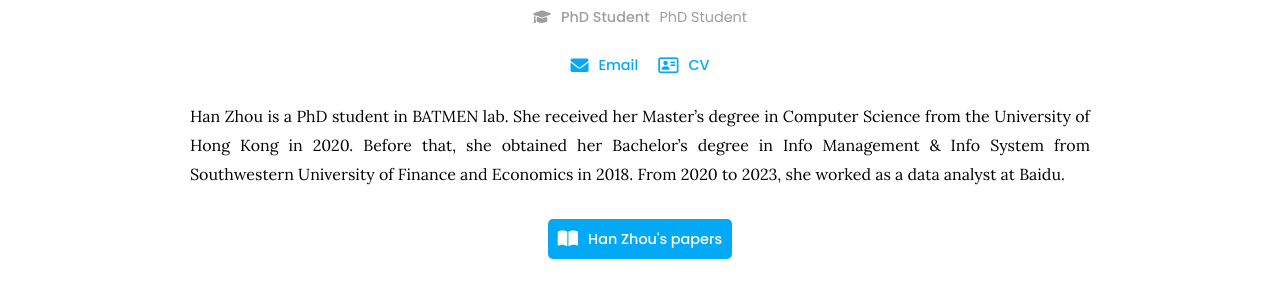
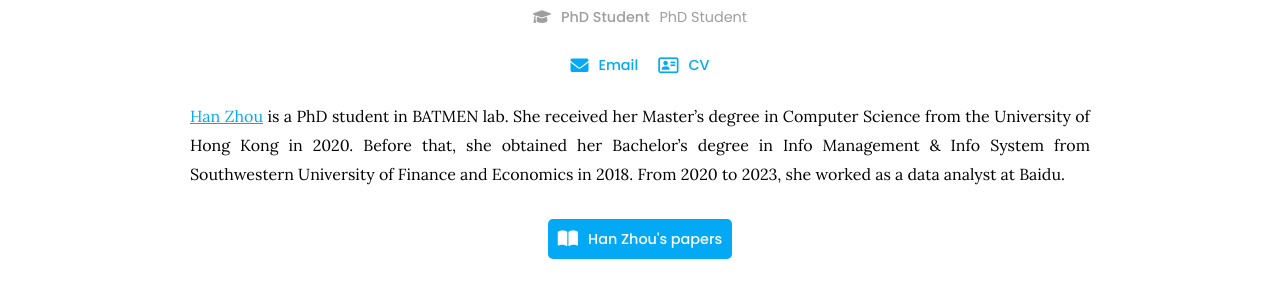
Before and after one commit to batmen-lab/batmen-lab.github.io, a Jekyll site: the page built from _members/han-zhou.md, in a window 1280 px wide. Shown: the part 1195-1495 px from the top of the page. Built offline with Jekyll 4.4.1, drawn with Linux system fonts in a browser that asks for light colours; some of the changed lines change nothing that is shown.

Commit message:
update profile

```diff
--- a/_members/han-zhou.md
+++ b/_members/han-zhou.md
@@ -8,4 +8,4 @@ links:
   resume: files/cv_zhouhan.pdf
 ---
 
-Han Zhou is a PhD student in BATMEN lab. She received her Master’s degree in Computer Science from the University of Hong Kong in 2020. Before that, she obtained her Bachelor’s degree in Info Management & Info System from Southwestern University of Finance and Economics in 2018. From 2020 to 2023, she worked as a data analyst at Baidu.
+[Han Zhou](https://zhouhanhanhan.github.io/) is a PhD student in BATMEN lab. She received her Master’s degree in Computer Science from the University of Hong Kong in 2020. Before that, she obtained her Bachelor’s degree in Info Management & Info System from Southwestern University of Finance and Economics in 2018. From 2020 to 2023, she worked as a data analyst at Baidu.
```
